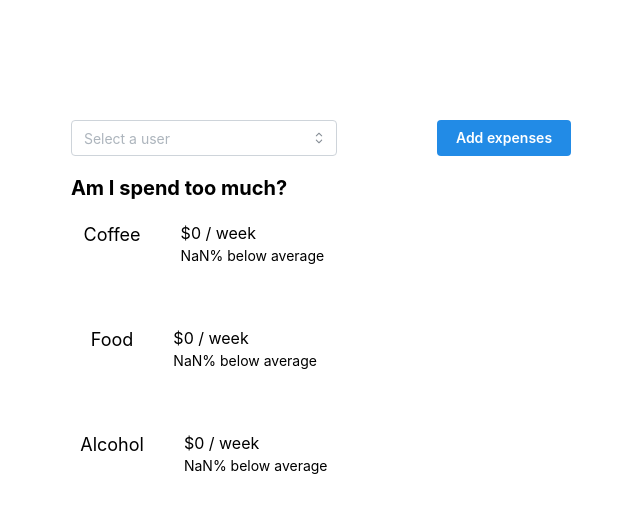
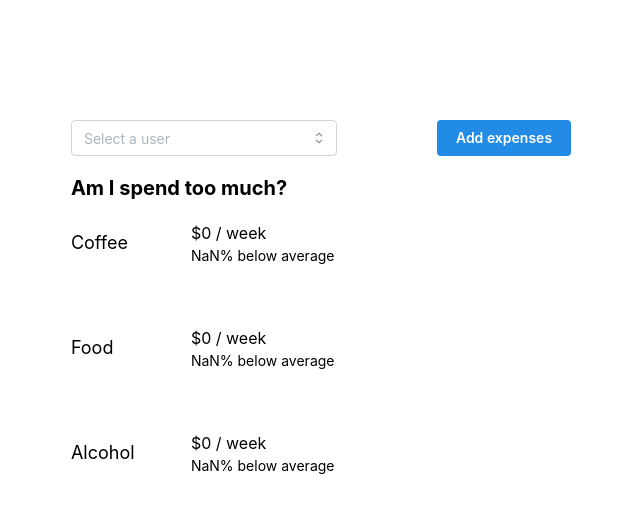
Before and after one commit to coding-cooking/budget_dashboard, a Next.js app: page / in a window 1280 px wide. Shown: the top 512 px of the page, without its empty margins (319-959 px from the left). Built offline with nearby package versions, Linux system fonts and the light colour scheme; no server answers; the database is empty.

Commit message:
some minor optimizations

```diff
--- a/components/ExpenseDashboard/Dashboard.module.css
+++ b/components/ExpenseDashboard/Dashboard.module.css
@@ -1,5 +1,5 @@
 .item{
     gap: 40px;
-    justify-content: center;
-    align-items: flex-start;
+    justify-content: flex-start;
+    align-items: center;
 }
--- a/components/ExpenseDashboard/Dashboard.tsx
+++ b/components/ExpenseDashboard/Dashboard.tsx
@@ -117,7 +117,7 @@ export const ExpenseDashboard = () => {
 
                 <Stack gap={60}>
                     <Group className={classes.item}>
-                        <Text size='lg' fw={400}>Coffee</Text>
+                        <Text size='lg' fw={400} w={80}>Coffee</Text>
                         <Stack gap={0}>
                             <Text size='md'>${newCoffeeExpense} / week</Text>
                             <Text size='sm'>{
@@ -130,7 +130,7 @@ export const ExpenseDashboard = () => {
                     </Group>
 
                     <Group className={classes.item}>
-                        <Text size='lg' fw={400}>Food</Text>
+                        <Text size='lg' fw={400} w={80}>Food</Text>
                         <Stack gap={0}>
                             <Text size='md'>${newFoodExpense} / week</Text>
                             <Text size='sm'>
@@ -144,7 +144,7 @@ export const ExpenseDashboard = () => {
                     </Group>
 
                     <Group className={classes.item}>
-                        <Text size='lg' fw={400}>Alcohol</Text>
+                        <Text size='lg' fw={400} w={80}>Alcohol</Text>
                         <Stack gap={0}>
                             <Text size='md'>${newAlcoholExpense} / week</Text>
                             <Text size='sm'>
```
